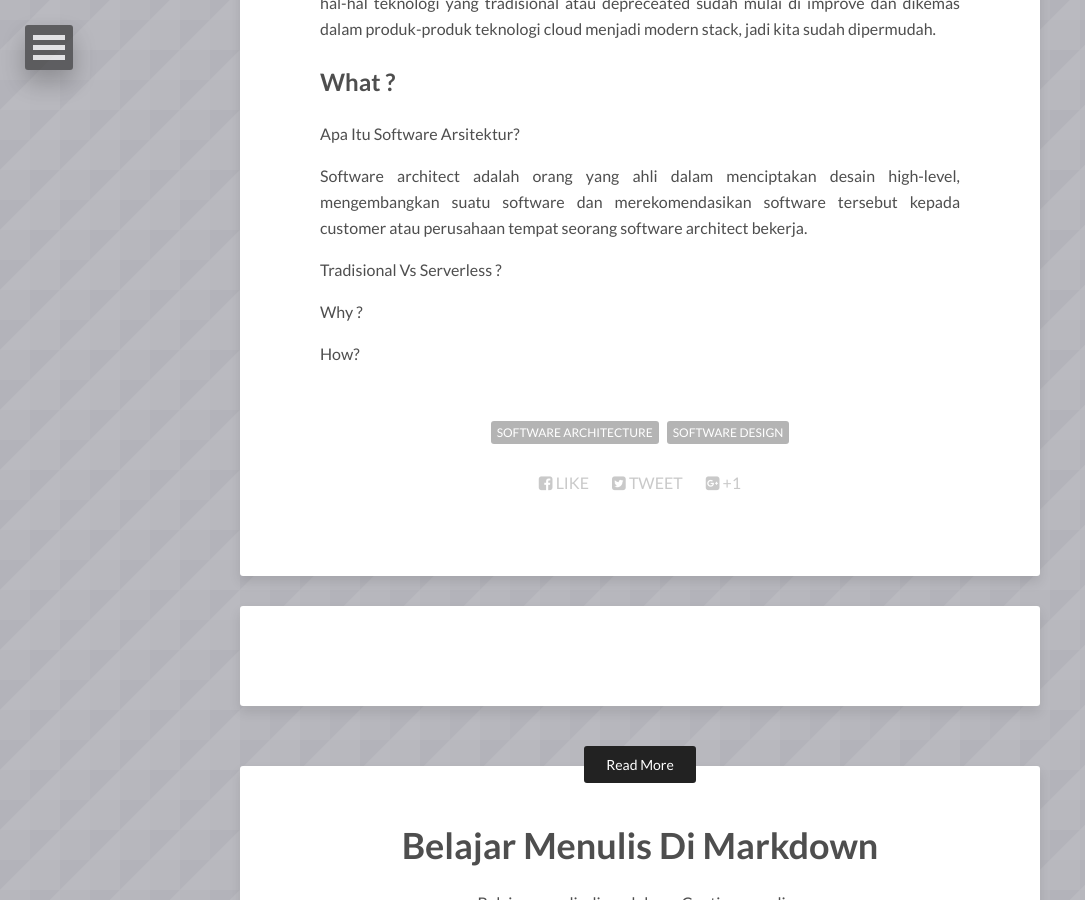
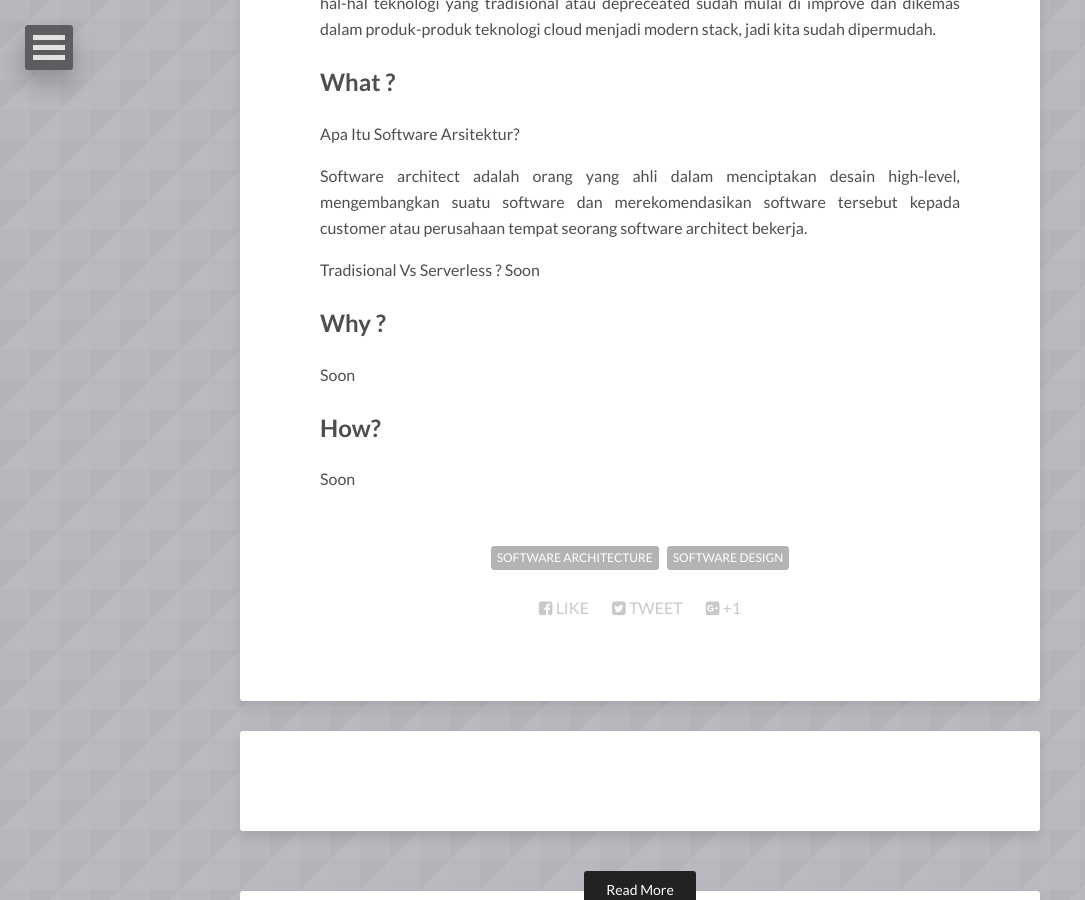
Before and after one commit to danigunawan/danigunawan.github.io, a Jekyll site: the page built from _posts/2022-11-08-belajar-software-arsitektur-dani-software-design.md, in a window 1280 px wide and 900 px high, scrolled down 910 px. Shown: the whole window, without its empty margins (0-1085 px from the left). Built offline with Jekyll 4.4.1, drawn with Linux system fonts in a browser that asks for light colours; nearby versions of some CDN libraries; comment, search, counter and statistics services are not loaded.

Commit message:
[ADD POSTING] belajar software arsitektur dan software design

```diff
--- a/_posts/2022-11-08-belajar-software-arsitektur-dani-software-design.md
+++ b/_posts/2022-11-08-belajar-software-arsitektur-dani-software-design.md
@@ -25,7 +25,13 @@ Software architect adalah orang yang ahli dalam menciptakan desain high-level, m
  </div>
 
 Tradisional Vs Serverless ?
+Soon
 
-Why ?
+## Why ?
 
-How?
+Soon
+
+
+## How?
+
+Soon
```
